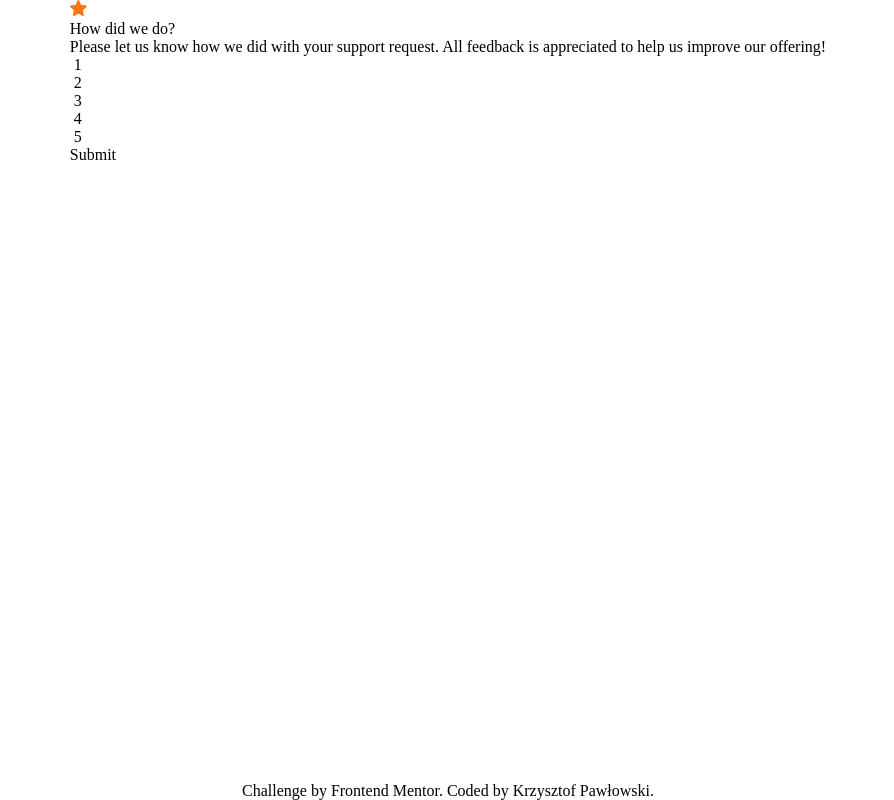
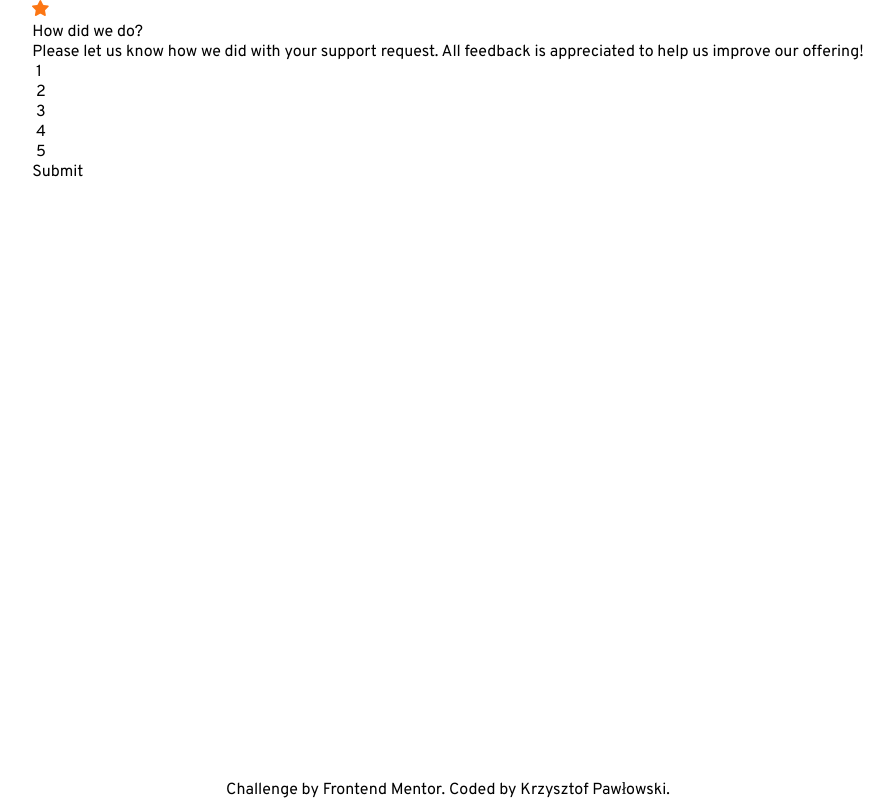
Before and after one commit to KP1976/interactive-rating-component, a plain HTML site: page index.html in a window 1280 px wide. Shown: the whole page, without its empty margins (192-1086 px from the left). Drawn offline with Linux system fonts and the light colour scheme.

Commit message:
Add Overpass font family.

```diff
--- a/index.html
+++ b/index.html
@@ -13,7 +13,7 @@
       rel="icon"
       type="image/png"
       sizes="32x32"
-      href="./images/favicon-32x32.png"
+      href="./assets/images/favicon-32x32.png"
     />
 
     <link rel="stylesheet" href="./css/main.css" />
@@ -25,7 +25,7 @@
       <form class="rating-card">
         <img
           class="rating-card__image"
-          src="./images/icon-star.svg"
+          src="./assets/images/icon-star.svg"
           alt="Star icon"
         />
         <div class="rating-card__content">
@@ -107,7 +107,7 @@
       <dialog class="dialog">
         <img
           class="dialog__image"
-          src="./images/illustration-thank-you.svg"
+          src="./assets/images/illustration-thank-you.svg"
           alt="Thank you image"
         />
         <p class="dialog__selected-text">
--- a/scss/base/_base.scss
+++ b/scss/base/_base.scss
@@ -8,7 +8,7 @@ body {
   align-items: center;
   display: flex;
   flex-direction: column;
-  font-family: "";
+  font-family: "Overpass";
   min-height: 100dvh;
   justify-content: space-between;
 }
--- a/scss/base/_fonts.scss
+++ b/scss/base/_fonts.scss
@@ -0,0 +1,16 @@
+/* overpass-regular - latin */
+@font-face {
+  font-display: swap; /* Check https://developer.mozilla.org/en-US/docs/Web/CSS/@font-face/font-display for other options. */
+  font-family: "Overpass";
+  font-style: normal;
+  font-weight: 400;
+  src: url("../assets/fonts/overpass-v16-latin-regular.woff2") format("woff2"); /* Chrome 36+, Opera 23+, Firefox 39+, Safari 12+, iOS 10+ */
+}
+/* overpass-700 - latin */
+@font-face {
+  font-display: swap; /* Check https://developer.mozilla.org/en-US/docs/Web/CSS/@font-face/font-display for other options. */
+  font-family: "Overpass";
+  font-style: normal;
+  font-weight: 700;
+  src: url("../assets/fonts/overpass-v16-latin-700.woff2") format("woff2"); /* Chrome 36+, Opera 23+, Firefox 39+, Safari 12+, iOS 10+ */
+}
--- a/scss/main.scss
+++ b/scss/main.scss
@@ -4,8 +4,8 @@
 
 // Base
 @import "base/reset";
+@import "base/fonts";
 @import "base/base";
-@import "base/fonts";
 
 // Components
 @import "components/rating-card";
```
Also changed, not shown: assets/fonts/overpass-v16-latin-700.woff2 (added), assets/fonts/overpass-v16-latin-regular.woff2 (added), assets/images/favicon-32x32.png (renamed from images/favicon-32x32.png), assets/images/icon-star.svg (renamed from images/icon-star.svg), assets/images/illustration-thank-you.svg (renamed from images/illustration-thank-you.svg), css/main.css.
